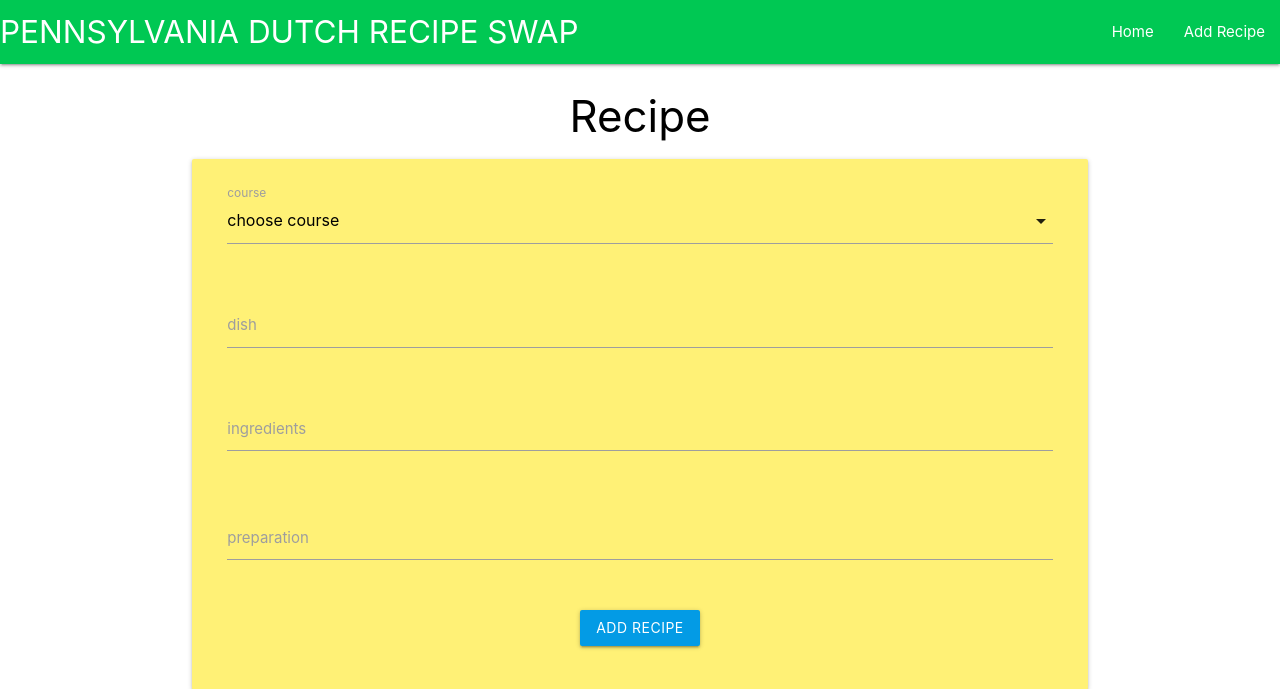
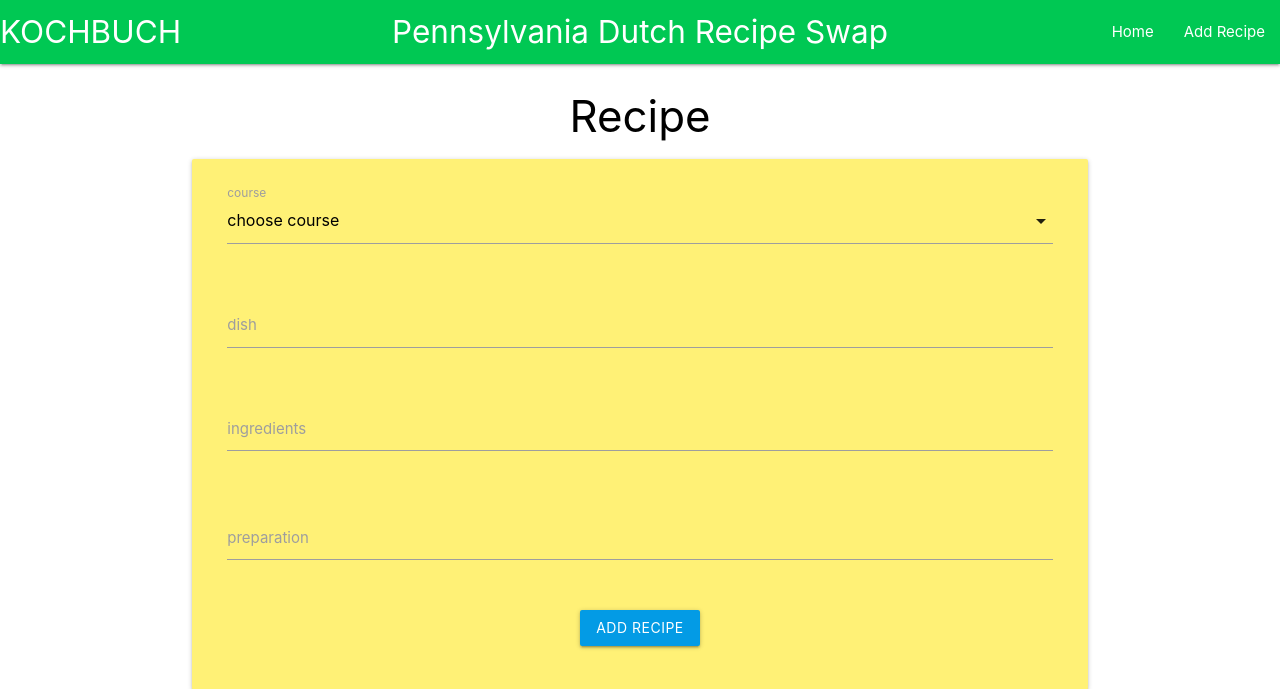
Before and after one commit to Code-Institute-Submissions/milestoneproject3-8, a Flask app: page /add_task in a window 1280 px wide. Shown: the top 689 px of the page. Run offline with Flask 2, Linux system fonts and the light colour scheme; data that the repository does not hold is empty; some libraries are stand-ins or nearby versions.

Commit message:
Changed logo

```diff
--- a/templates/base.html
+++ b/templates/base.html
@@ -17,11 +17,14 @@
     <header>
         <nav class="nav-extended #00c853 green accent-4">
             <div class="nav-wrapper">
-                <a href="{{url_for('get_tasks')}}" class="brand-logo">PENNSYLVANIA DUTCH RECIPE SWAP</a>
-                <ul class="right hide-on-med-and-down">
-                    <li><a href="{{url_for('get_tasks')}}">Home</a></li>
-                    <li><a href="{{url_for('add_task')}}">Add Recipe</a></li>
-                </ul>
+                <div class="col s12">
+                    <a href="{{url_for('get_tasks')}}" class="brand-logo">KOCHBUCH</a>
+                    <a href="#" class="brand-logo center hide-on-med-and-down">Pennsylvania Dutch Recipe Swap</a>
+                    <ul class="right hide-on-med-and-down">
+                        <li><a href="{{url_for('get_tasks')}}">Home</a></li>
+                        <li><a href="{{url_for('add_task')}}">Add Recipe</a></li>
+                    </ul>
+                </div>
             </div>
         </nav>
     </header>
```
